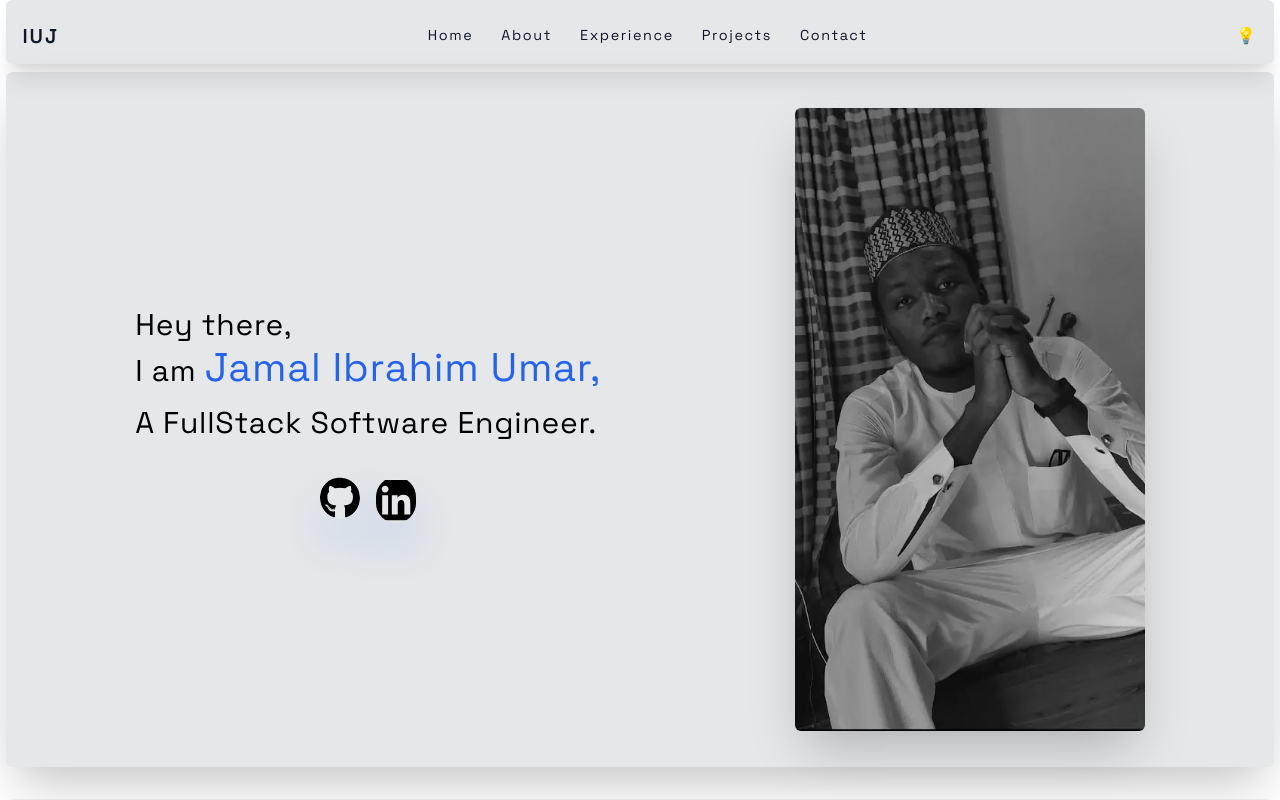
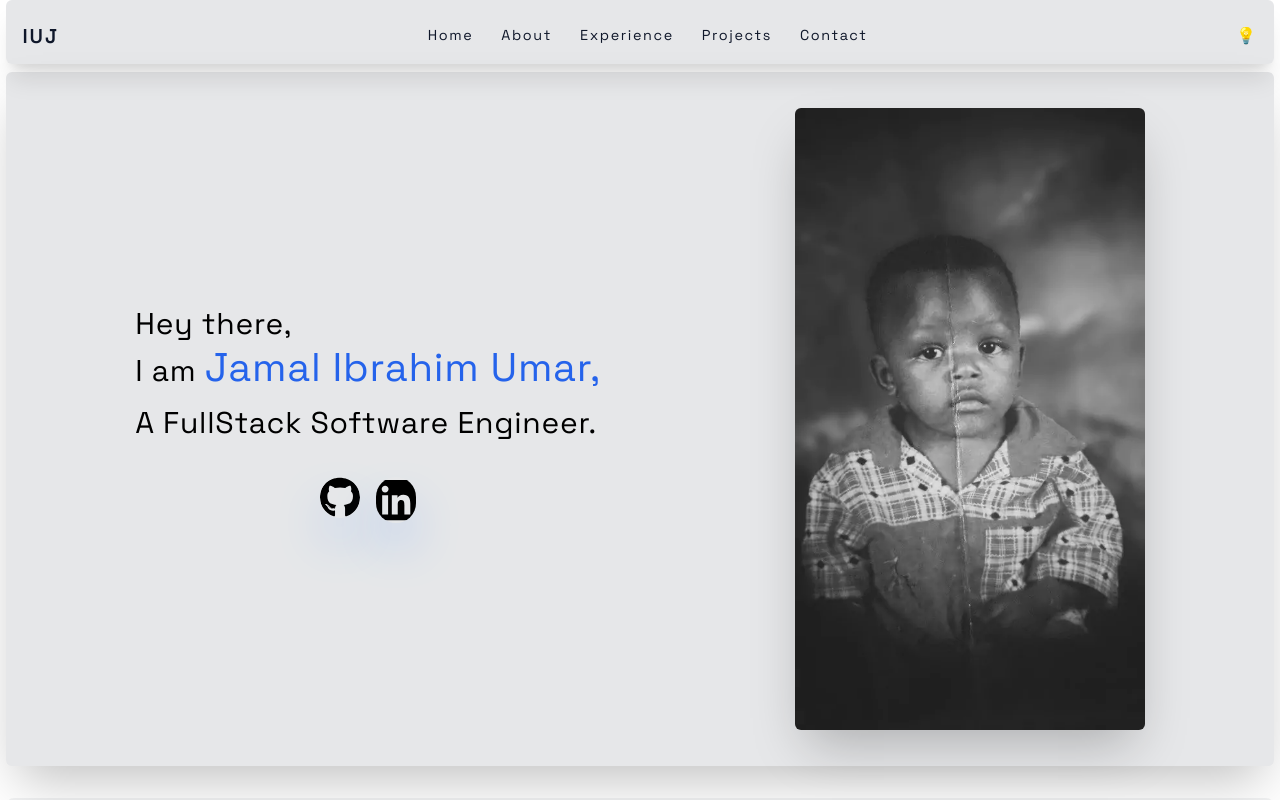
Before and after one commit to captjay98/portfolio, a Next.js app: page / in a window 1280 px wide. Shown: the top 800 px of the page. Built offline with nearby package versions, Linux system fonts and the light colour scheme.

Commit message:
changed my picture

```diff
--- a/components/home.jsx
+++ b/components/home.jsx
@@ -9,46 +9,47 @@ const Home = () => {
       bg-gray-900/10
          dark:bg-slate-900/30 dark:bg-gradient-to-br from-gray-700/50 via-transparent   "
     >
-      <div className="flex flex-col max-sm:mt-28 max-sm:mx-2 max-sm:w-full justify-center m-auto my-4  py-10 ">
-        <p className="md:text-[21px] lg:text-3xl lg:leading-tight max-sm:text-[21px] font-light tracking-wide leading-normal text-black dark:text-slate-400  text- ">
+      <div className="flex flex-col justify-center py-10 m-auto my-4 max-sm:mt-28 max-sm:mx-2 max-sm:w-full">
+        <p className="font-light tracking-wide leading-normal text-black lg:text-3xl lg:leading-tight max-sm:text-[21px] text- md:text-[21px] dark:text-slate-400">
           Hey there,<br></br> I am{" "}
           <span className="text-blue-600 font-italic max-sm:text-[26px] md:text-[28px] lg:text-[40px]">
             Jamal Ibrahim Umar,
           </span>{" "}
           <br></br>
-          <span class="leading-loose ">A FullStack Software Engineer.</span>
+          <span class="leading-loose">A FullStack Software Engineer.</span>
         </p>
-        <div className="pt-6 h-20 flex justify-center space-x-4">
+        <div className="flex justify-center pt-6 space-x-4 h-20">
           <Link href="https://www.github.com/captjay98">
             <Image
               src="/github.svg"
-              className=" dark:bg-blue-500/70 rounded-full shadow-2xl shadow-blue-500 w-10 h-auto"
+              className="w-10 h-auto rounded-full shadow-2xl shadow-blue-500 dark:bg-blue-500/70"
               width={35}
               height={35}
-              alt="Jamal's Picture"
+              alt="Github Logo"
             />
           </Link>
           <Link href="https://www.linkedin.com/in/captjay98">
             <Image
               src="/linkedin.svg"
-              className=" dark:bg-blue-500/70 rounded-full shadow-2xl shadow-blue-500 w-10 hover:w-12 h-auto"
+              className="w-10 h-auto rounded-full shadow-2xl hover:w-12 shadow-blue-500 dark:bg-blue-500/70"
               width={35}
               height={35}
               loading="eager"
-              alt="Jamal's Picture"
+              alt="Linkedin Logo"
             />
           </Link>
         </div>
       </div>
-      <div className="m-auto my-8  max-sm:my-1 max-sm:w-[350px] lg:w-[350px] ">
+      <div className="m-auto my-8 max-sm:my-1 max-sm:w-[350px] lg:w-[350px]">
         <Image
-          src="/jamal.webp"
-          className="rounded-md shadow-2xl w-full h-auto"
-          width={350}
-          height={350}
-          alt="A picture of Jamal wearing glasses"
+          src="/jamalbaby.webp"
+          className="m-auto w-auto h-auto rounded-md shadow-2xl"
+          width={300}
+          height={300}
+          alt="A picture of Jamal "
           loading="eager"
         />
+        {/* jamal.webp */}
       </div>
     </section>
   );
```
Also changed, not shown: public/jamalbaby.webp (added), 1 other file (tests, documents, lock files or other folders).
